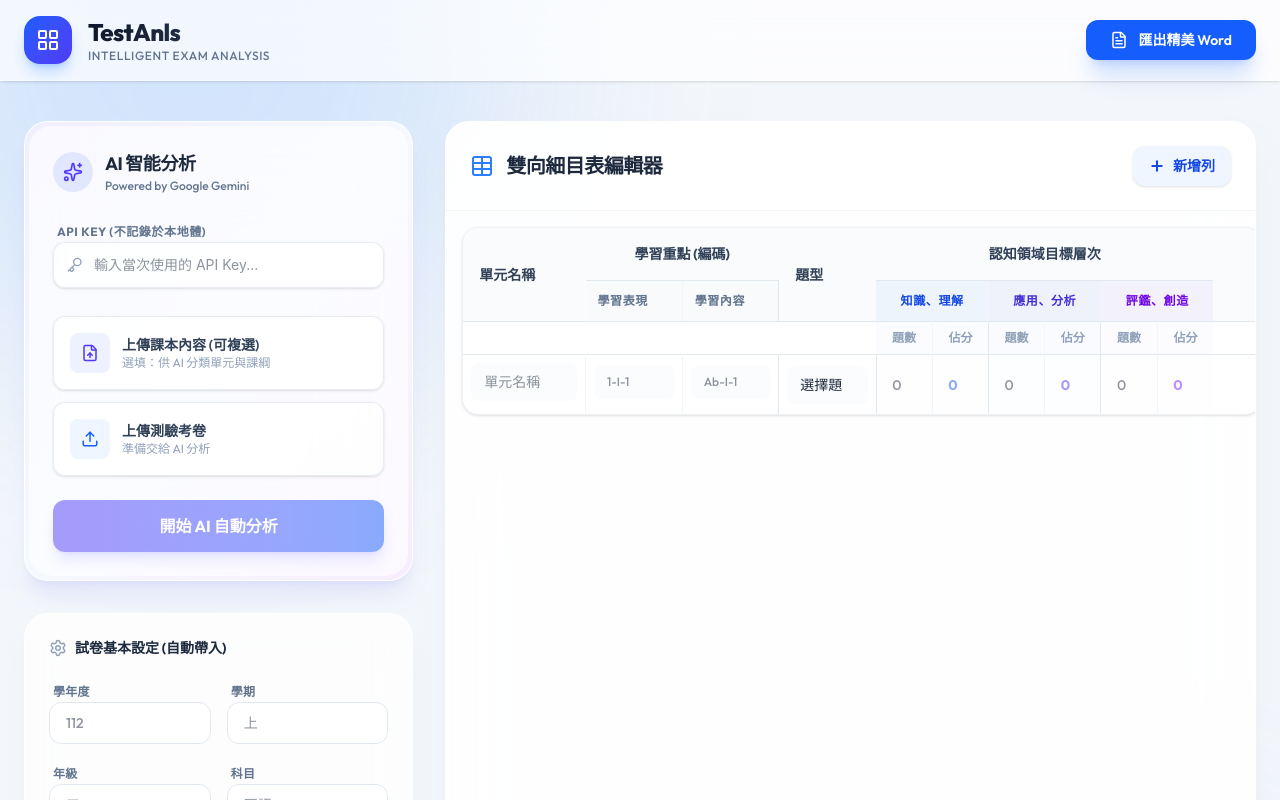
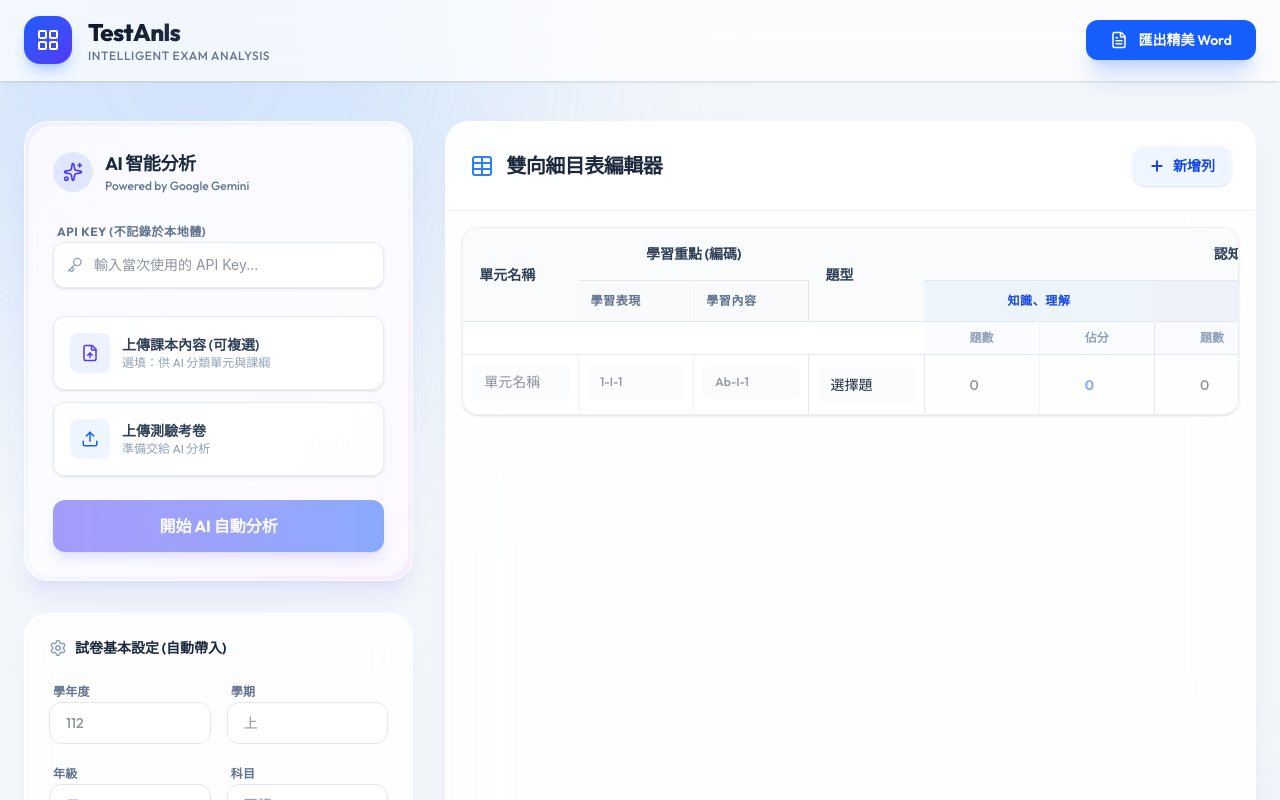
Before and after one commit to chy23/TestAnls, a React (Vite) app: page / in a window 1280 px wide. Shown: the top 800 px of the page. Built offline with nearby package versions, Linux system fonts and the light colour scheme.

Commit message:
Fix table layout squishing in UI and Word

```diff
--- a/src/App.jsx
+++ b/src/App.jsx
@@ -136,8 +136,13 @@ export default function App() {
   const exportToWord = async () => {
     const cellMargin = { top: 100, bottom: 100, left: 100, right: 100 };
     const createCell = (text, options = {}) => {
+      const lines = (text || '').split('\n');
+      const paragraphs = lines.map(line => new Paragraph({
+        children: [new TextRun({ text: line, font: 'DFKai-SB', size: 24 })],
+        alignment: AlignmentType.CENTER
+      }));
       return new TableCell({
-        children: [new Paragraph({ children: [new TextRun({ text: text || '', font: 'DFKai-SB', size: 24 })], alignment: AlignmentType.CENTER })],
+        children: paragraphs,
         verticalAlign: VerticalAlign.CENTER,
         margins: cellMargin,
         ...options
@@ -236,6 +241,7 @@ export default function App() {
 
     const table = new Table({
       width: { size: 100, type: WidthType.PERCENTAGE },
+      columnWidths: [1800, 1500, 1500, 1000, 800, 800, 800, 800, 800, 800, 800, 800],
       rows: tableRows,
     });
 
@@ -536,8 +542,8 @@ export default function App() {
               </div>
 
               <div className="flex-1 overflow-auto p-4 custom-scrollbar">
-                <div className="min-w-[800px] border border-slate-200/60 rounded-2xl overflow-hidden shadow-sm bg-white">
-                  <table className="w-full text-sm text-left border-collapse">
+                <div className="border border-slate-200/60 rounded-2xl overflow-x-auto shadow-sm bg-white">
+                  <table className="w-[1200px] text-sm text-left border-collapse table-fixed">
                     <thead className="bg-slate-50/80">
                       <tr>
                         <th className="px-4 py-4 font-bold text-slate-700 border-b border-slate-200" rowSpan="2">單元名稱</th>
```
